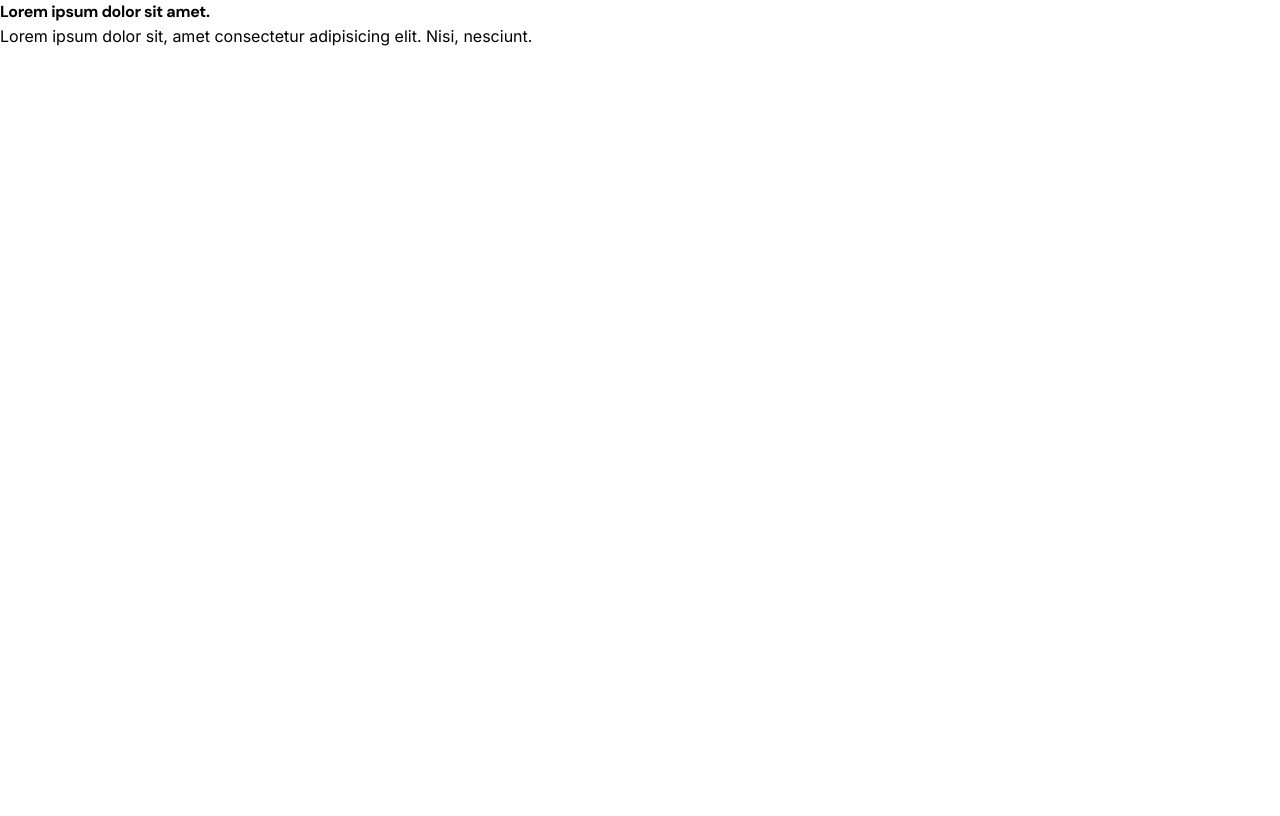
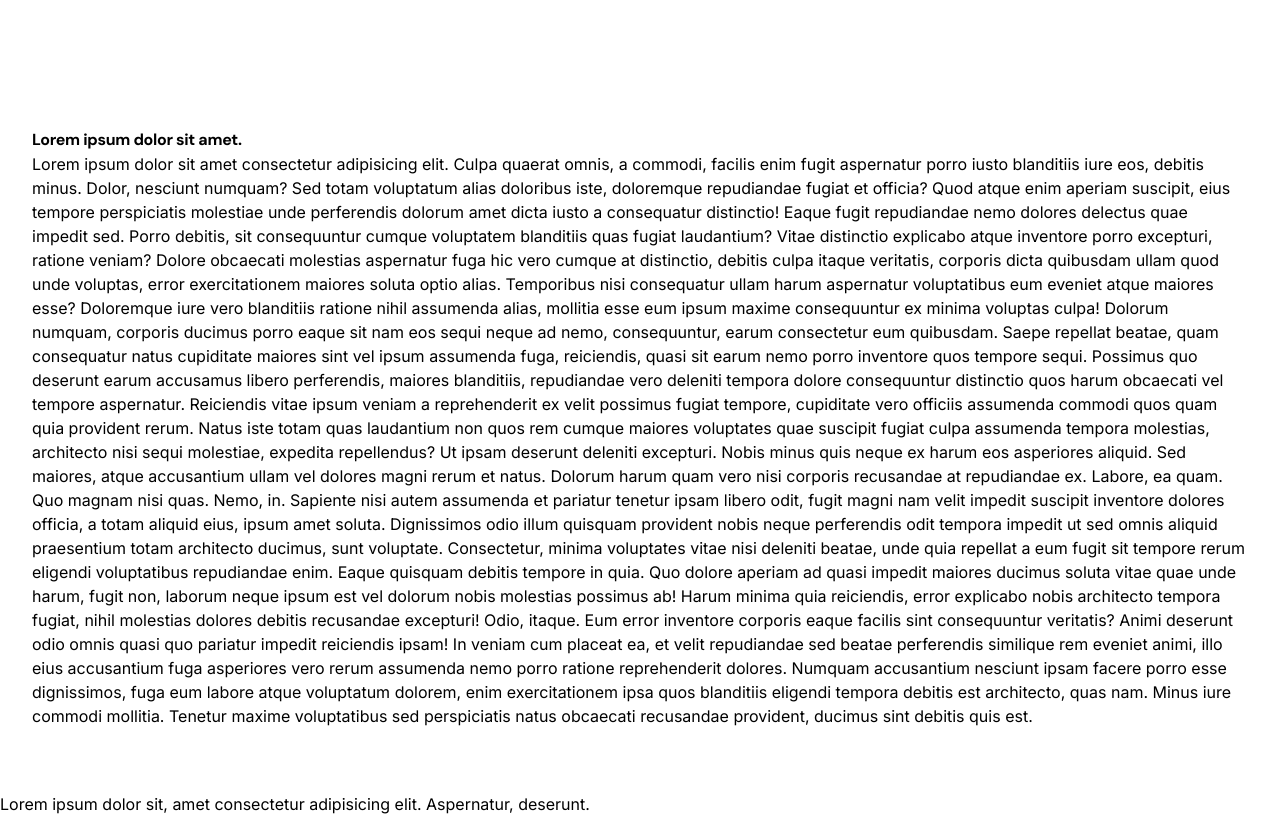
Before and after one commit to sergiodantasz/theka, a Next.js app: page / in a window 1280 px wide. Built offline with nearby package versions, Linux system fonts and the light colour scheme.

Commit message:
feat: create main page structure

```diff
--- a/src/app/layout.tsx
+++ b/src/app/layout.tsx
@@ -22,7 +22,17 @@ type Props = Readonly<{ children: React.ReactNode }>;
 export default function RootLayout({ children }: Props) {
   return (
     <html lang='pt-br' className={`${dmSans.variable} ${inter.variable}`}>
-      <body>{children}</body>
+      <body>
+        <div className='flex min-h-dvh flex-col justify-between gap-8 sm:gap-16'>
+          <div className='mx-auto flex w-full max-w-7xl flex-1 flex-col px-4 pt-16 sm:px-8 sm:pt-32'>
+            {children}
+          </div>
+          <footer>
+            Lorem ipsum dolor sit, amet consectetur adipisicing elit.
+            Aspernatur, deserunt.
+          </footer>
+        </div>
+      </body>
     </html>
   );
 }
--- a/src/app/page.tsx
+++ b/src/app/page.tsx
@@ -3,8 +3,59 @@ export default function Home() {
     <div>
       <h1>Lorem ipsum dolor sit amet.</h1>
       <p>
-        Lorem ipsum dolor sit, amet consectetur adipisicing elit. Nisi,
-        nesciunt.
+        Lorem ipsum dolor sit amet consectetur adipisicing elit. Culpa quaerat
+        omnis, a commodi, facilis enim fugit aspernatur porro iusto blanditiis
+        iure eos, debitis minus. Dolor, nesciunt numquam? Sed totam voluptatum
+        alias doloribus iste, doloremque repudiandae fugiat et officia? Quod
+        atque enim aperiam suscipit, eius tempore perspiciatis molestiae unde
+        perferendis dolorum amet dicta iusto a consequatur distinctio! Eaque
+        fugit repudiandae nemo dolores delectus quae impedit sed. Porro debitis,
+        sit consequuntur cumque voluptatem blanditiis quas fugiat laudantium?
+        Vitae distinctio explicabo atque inventore porro excepturi, ratione
+        veniam? Dolore obcaecati molestias aspernatur fuga hic vero cumque at
+        distinctio, debitis culpa itaque veritatis, corporis dicta quibusdam
+        ullam quod unde voluptas, error exercitationem maiores soluta optio
+        alias. Temporibus nisi consequatur ullam harum aspernatur voluptatibus
+        eum eveniet atque maiores esse? Doloremque iure vero blanditiis ratione
+        nihil assumenda alias, mollitia esse eum ipsum maxime consequuntur ex
+        minima voluptas culpa! Dolorum numquam, corporis ducimus porro eaque sit
+        nam eos sequi neque ad nemo, consequuntur, earum consectetur eum
+        quibusdam. Saepe repellat beatae, quam consequatur natus cupiditate
+        maiores sint vel ipsum assumenda fuga, reiciendis, quasi sit earum nemo
+        porro inventore quos tempore sequi. Possimus quo deserunt earum
+        accusamus libero perferendis, maiores blanditiis, repudiandae vero
+        deleniti tempora dolore consequuntur distinctio quos harum obcaecati vel
+        tempore aspernatur. Reiciendis vitae ipsum veniam a reprehenderit ex
+        velit possimus fugiat tempore, cupiditate vero officiis assumenda
+        commodi quos quam quia provident rerum. Natus iste totam quas laudantium
+        non quos rem cumque maiores voluptates quae suscipit fugiat culpa
+        assumenda tempora molestias, architecto nisi sequi molestiae, expedita
+        repellendus? Ut ipsam deserunt deleniti excepturi. Nobis minus quis
+        neque ex harum eos asperiores aliquid. Sed maiores, atque accusantium
+        ullam vel dolores magni rerum et natus. Dolorum harum quam vero nisi
+        corporis recusandae at repudiandae ex. Labore, ea quam. Quo magnam nisi
+        quas. Nemo, in. Sapiente nisi autem assumenda et pariatur tenetur ipsam
+        libero odit, fugit magni nam velit impedit suscipit inventore dolores
+        officia, a totam aliquid eius, ipsum amet soluta. Dignissimos odio illum
+        quisquam provident nobis neque perferendis odit tempora impedit ut sed
+        omnis aliquid praesentium totam architecto ducimus, sunt voluptate.
+        Consectetur, minima voluptates vitae nisi deleniti beatae, unde quia
+        repellat a eum fugit sit tempore rerum eligendi voluptatibus repudiandae
+        enim. Eaque quisquam debitis tempore in quia. Quo dolore aperiam ad
+        quasi impedit maiores ducimus soluta vitae quae unde harum, fugit non,
+        laborum neque ipsum est vel dolorum nobis molestias possimus ab! Harum
+        minima quia reiciendis, error explicabo nobis architecto tempora fugiat,
+        nihil molestias dolores debitis recusandae excepturi! Odio, itaque. Eum
+        error inventore corporis eaque facilis sint consequuntur veritatis?
+        Animi deserunt odio omnis quasi quo pariatur impedit reiciendis ipsam!
+        In veniam cum placeat ea, et velit repudiandae sed beatae perferendis
+        similique rem eveniet animi, illo eius accusantium fuga asperiores vero
+        rerum assumenda nemo porro ratione reprehenderit dolores. Numquam
+        accusantium nesciunt ipsam facere porro esse dignissimos, fuga eum
+        labore atque voluptatum dolorem, enim exercitationem ipsa quos
+        blanditiis eligendi tempora debitis est architecto, quas nam. Minus iure
+        commodi mollitia. Tenetur maxime voluptatibus sed perspiciatis natus
+        obcaecati recusandae provident, ducimus sint debitis quis est.
       </p>
     </div>
   );
```
